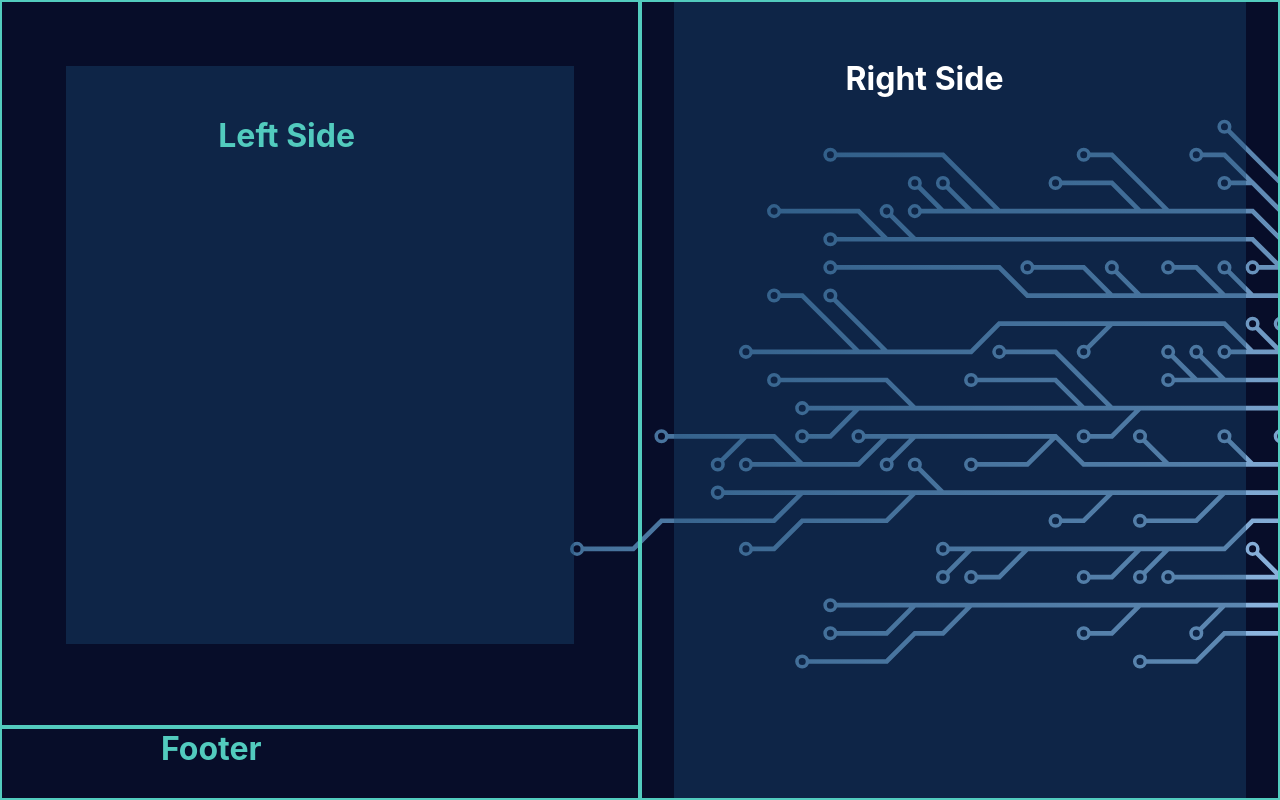
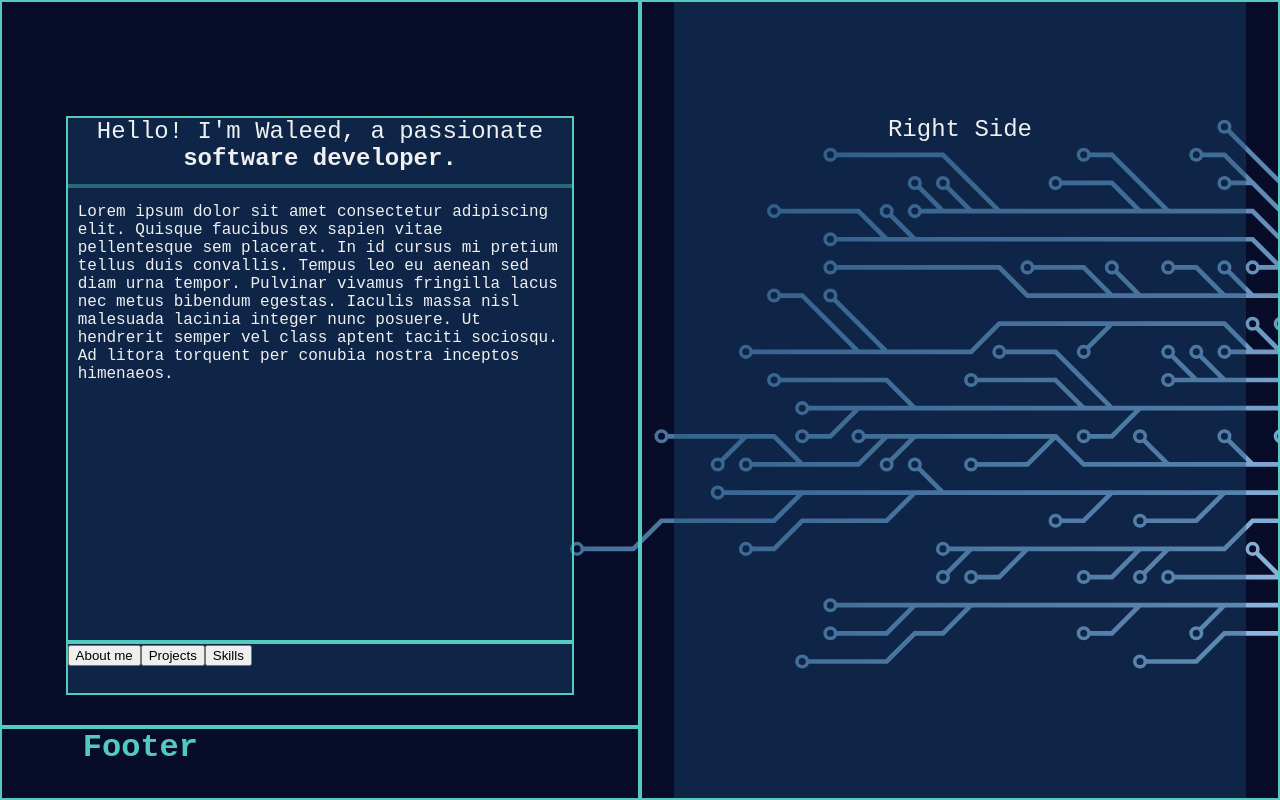
Before and after one commit to Torutu/portfolio, a React (Create React App) app: page / in a window 1280 px wide. Built offline with nearby package versions, Linux system fonts and the light colour scheme.

Commit message:
added buttons and switching between the left side content

```diff
--- a/src/pages/aboutMe.tsx
+++ b/src/pages/aboutMe.tsx
@@ -1 +1,9 @@
-export{}
+export{aboutMeText}
+
+const aboutMeText = `Lorem ipsum dolor sit amet consectetur adipiscing elit.
+Quisque faucibus ex sapien vitae pellentesque sem placerat. In id cursus mi
+pretium tellus duis convallis.
+Tempus leo eu aenean sed diam urna tempor. Pulvinar vivamus
+fringilla lacus nec metus bibendum egestas. Iaculis massa nisl
+malesuada lacinia integer nunc posuere. Ut hendrerit semper vel class aptent taciti sociosqu.
+Ad litora torquent per conubia nostra inceptos himenaeos.`
--- a/src/pages/content/leftSide.tsx
+++ b/src/pages/content/leftSide.tsx
@@ -1,8 +1,34 @@
+import { useState } from "react";
+import { aboutMeText } from "../aboutMe";
+const introText = `Hello! I'm Waleed, a passionate`;
+const introText2 = ` software developer.`;
+const lineBreak = <svg width="100%" height="4">
+  <rect width="100%" height="4" fill="#52cbbe67" />
+</svg>;
+
 export function LeftSide() {
+  const [page, setPage] = useState("aboutMe");
+  let pContent;
+  if (page === "aboutMe") {
+    pContent = aboutMeText;
+  } else if (page === "projects") {
+    pContent = "Projects";
+  } else if (page === "skills") {
+    pContent = "Skills";
+  }
   return (
     <div className="leftSide">
         <div className="leftSide__inner">
-            <h1 className="leftSide__h">Left Side</h1>
+            <div className="leftSide__inner_upper">
+            <h1 className="leftSide__h">{introText}<strong>{introText2}</strong></h1>
+            {lineBreak}
+            <p className="leftSide__p">{pContent}</p>
+          </div>
+          <div className="leftSide__inner_lower">
+            <button className="leftSide__btn" onClick={() => setPage("aboutMe")}>About me</button>
+            <button className="leftSide__btn" onClick={() => setPage("projects")}>Projects</button>
+            <button className="leftSide__btn" onClick={() => setPage("skills")}>Skills</button>
+          </div>
         </div>
     </div>
   );
--- a/src/pages/content/styles.css
+++ b/src/pages/content/styles.css
@@ -11,17 +11,21 @@
   border: 2px solid var(--primary-light-color);
 }
 
-.rightSide__h{
-  margin: 0px !important;
-  padding: 10% 30%!important;
-  color: white !important;
-}
-
 .rightSide__inner{
  background-color: var(--secondary-dark-color-fade);
  width:90%;
  height:100%;
  margin-left: 5%;
+}
+
+.rightSide__h{
+  margin: 0px !important;
+  padding-top: 20%;
+  text-align: center;
+  font-family: var(--font-family);
+  font-size: 1.5rem;
+  font-weight: 200;
+  color: var(--header-primary-light-color);
 }
 
 /* left side */
@@ -34,11 +38,35 @@
  width:80%;
  height:80%;
  margin-left: 10%;
- margin-top: 10%;
+ margin-top: 18%;
+display: grid;
+ grid-template-columns: 1fr;
+ grid-template-rows: 1fr 0.1fr;
+ grid-column-gap: 0px;
+ grid-row-gap: 0px;
 }
 
 .leftSide__h{
-  padding: 10% 30%;
+  margin: 0px !important;
+  text-align: center;
+  font-family: var(--font-family);
+  font-size: 1.5rem;
+  font-weight: 200;
+  color: var(--header-primary-light-color);
+}
+
+.leftSide__h strong{
+  font-weight: 600;
+}
+
+.leftSide__inner_upper{
+  border: 2px solid var(--primary-light-color);
+  grid-area: 1 / 1 / 2 / 2;
+}
+
+.leftSide__inner_lower{
+  border: 2px solid var(--primary-light-color);
+  grid-area: 2 / 1 / 3 / 2;
 }
 
 /* footer */
@@ -49,10 +77,21 @@
 .footer__inner{
  /* background-color: var(--secondary-dark-color); */
  height: 100%;
+ padding-left: 10%;
 }
 
 .footer__h{
   color: var(--primary-light-color);
-  padding-left : 25%;
   margin: 0px !important;
+  font-family: var(--font-family);
+  padding-left: 3%;
 }
+
+.leftSide__p{
+  margin: 0px !important;
+  font-family: var(--font-family);
+  color: var(--header-primary-light-color);
+  padding-left: 2%;
+  padding-right: 2%;
+  padding-top: 2%;
+}
```
Also changed, not shown: src/App.css.
